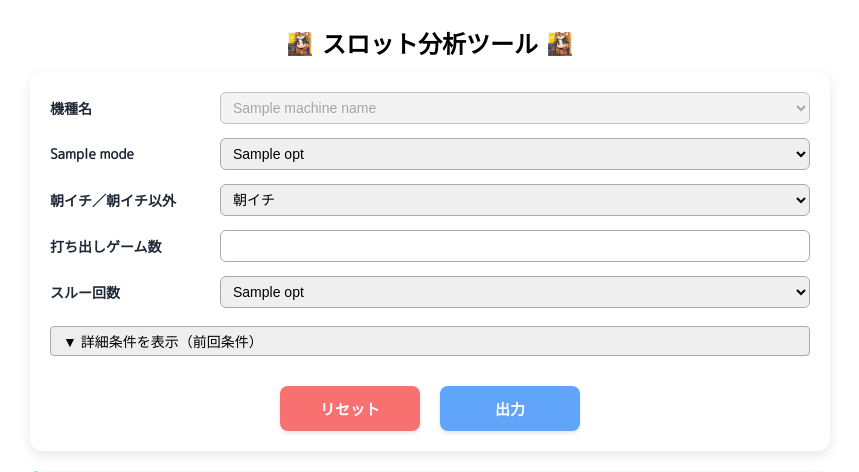
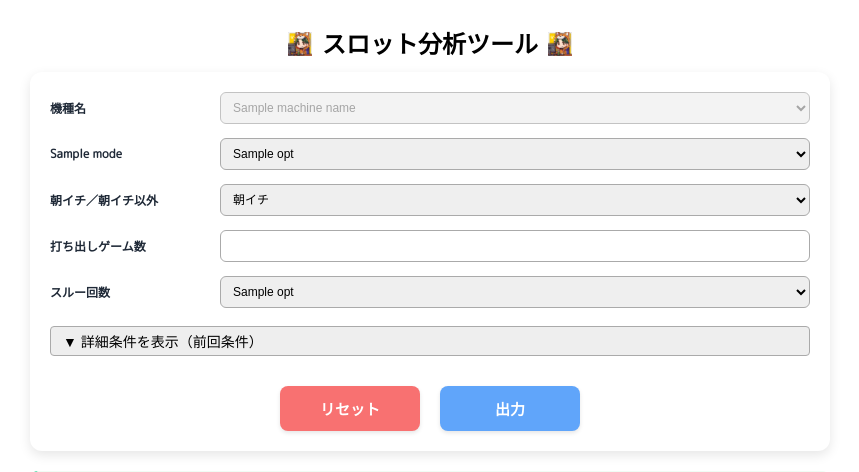
Before and after one commit to kenken0808/slot_app, a Flask app: template templates/index_free.html in a window 1280 px wide. Shown: the top 472 px of the page, without its empty margins (210-1069 px from the left). Run offline with Flask 3, Linux system fonts and the light colour scheme; the template is opened without the code that fills it: most values are stand-ins (such as "Sample title", 1, 10 or a date in 2020); grey boxes marked "Sample" are stand-in pictures.

Commit message:
フォントサイズ変更2

```diff
--- a/config.py
+++ b/config.py
@@ -143,7 +143,7 @@ machine_settings = {
 
         "labels": {
             "mode": "ボナ／AT",
-            "at_gap": "AT(ボナ)終了時AT間G数",
+            "at_gap": "ボナ(CZ)終了時ボナ間G数",
             "prev_game": "AT当選G数",
             "prev_coin": "AT獲得枚数",
             "prev_diff": "AT(ボナ)終了時差枚数",
--- a/templates/index_free.html
+++ b/templates/index_free.html
@@ -54,12 +54,12 @@
       color: #1f2937;
       width: 100%;
       box-sizing: border-box;
-      font-size: 14px;
+      font-size: 12px;
     }
     select,
     input[type="number"] {
       padding: 4px 8px;
-      font-size: 14px;
+      font-size: 12px;
       border: 1px solid #aaa;
       border-radius: 6px;
       box-sizing: border-box;
--- a/templates/index_paid.html
+++ b/templates/index_paid.html
@@ -54,12 +54,12 @@
       color: #1f2937;
       width: 100%;
       box-sizing: border-box;
-      font-size: 14px;
+      font-size: 12px;
     }
     select,
     input[type="number"] {
       padding: 4px 8px;
-      font-size: 14px;
+      font-size: 12px;
       border: 1px solid #aaa;
       border-radius: 6px;
       box-sizing: border-box;
```
